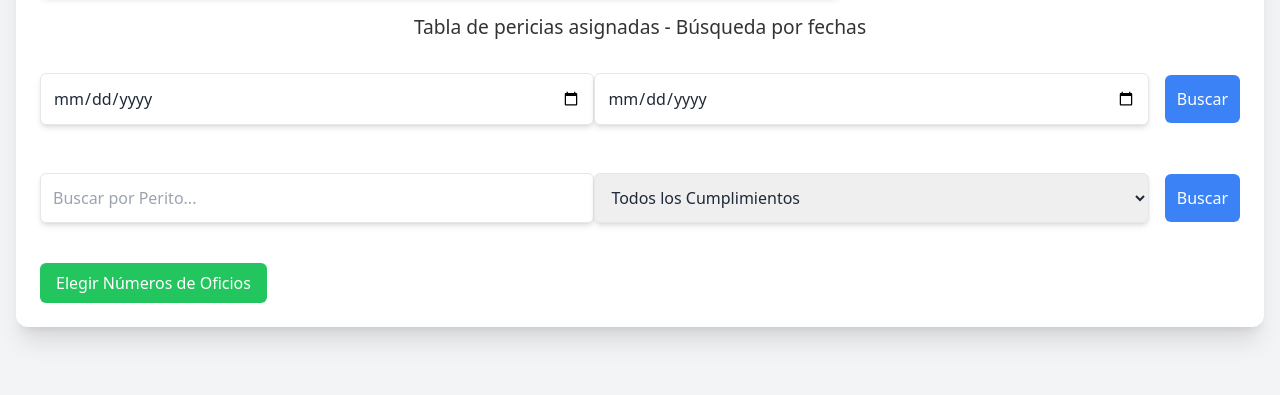
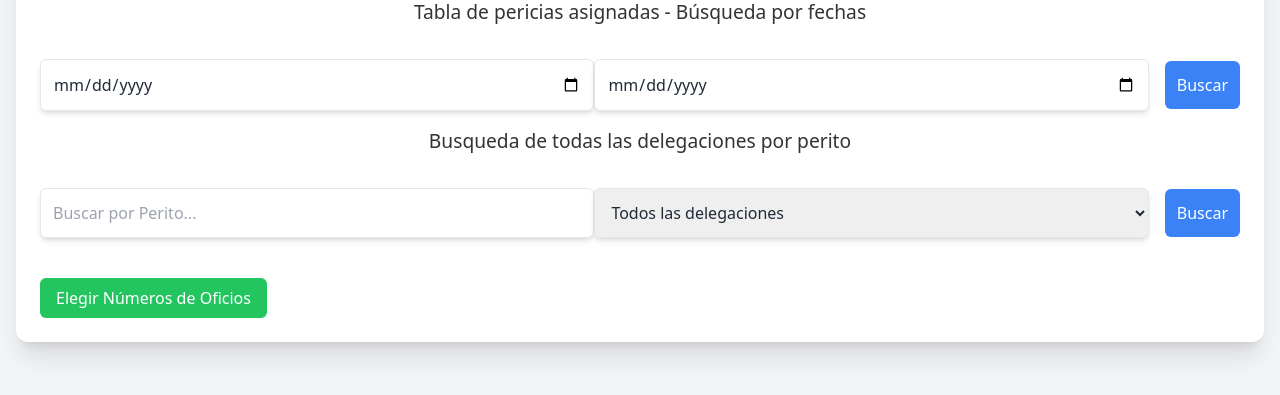
Before and after one commit to Ecumbe/peritos, a website built with Vite: page index.html in a window 1280 px wide. Shown: the part 305-700 px from the top of the page. Built offline with nearby package versions, Linux system fonts and the light colour scheme; files whose address does not match are found by name.

Commit message:
Update index.html

```diff
--- a/index.html
+++ b/index.html
@@ -67,14 +67,15 @@
         <tbody id="cumplimiento-results-body" class="text-sm text-center"></tbody>
       </table>
     </div>
-
+<!-- Encabezado para la tabla -->
+    <h2 style="font-size: 1.2rem; margin-bottom: 10px; text-align: center; color: #333;">Busqueda de todas las delegaciones por perito</h2>
     <!-- Barra de búsqueda por PERITO -->
     <div class="flex flex-col md:flex-row justify-between items-center mb-4 mt-8 space-y-4 md:space-y-0">
       <input type="text" id="perito-search-input" placeholder="Buscar por Perito..." class="w-full md:w-2/3 p-3 border rounded-md shadow-md focus:outline-none focus:ring-2 focus:ring-blue-400" />
       <select id="cumplimiento-select" class="w-full md:w-2/3 p-3 border rounded-md shadow-md">
-        <option value="">Todos los Cumplimientos</option>
-        <option value="SI">Cumple (SI)</option>
-        <option value="NO">No Cumple (NO)</option>
+        <option value="">Todos las delegaciones</option>
+        <option value="SI">Cumplidas</option>
+        <option value="NO">No Cumplidas</option>
       </select>
       <button id="perito-search-btn" class="w-full md:w-auto ml-0 md:ml-4 bg-blue-500 text-white p-3 rounded-md hover:bg-blue-600 transition-all duration-300 transform hover:scale-105">Buscar</button>
     </div>
```
